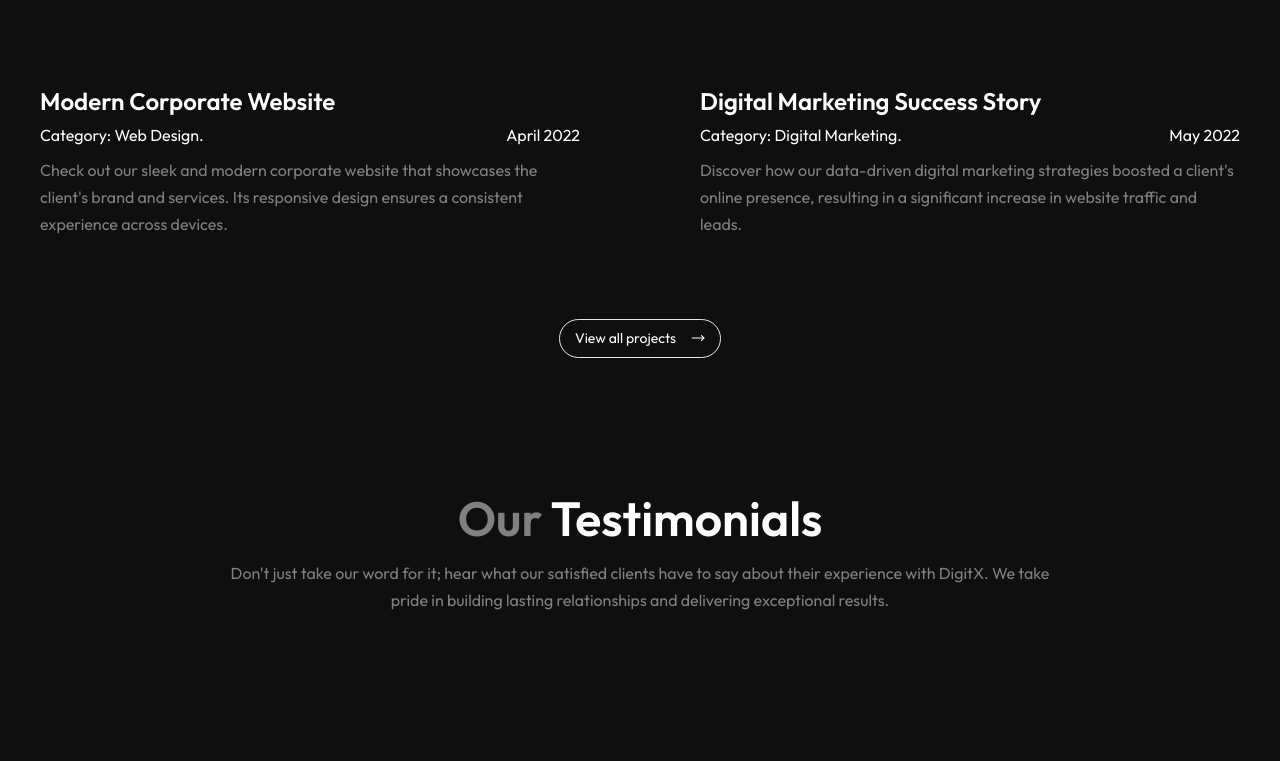
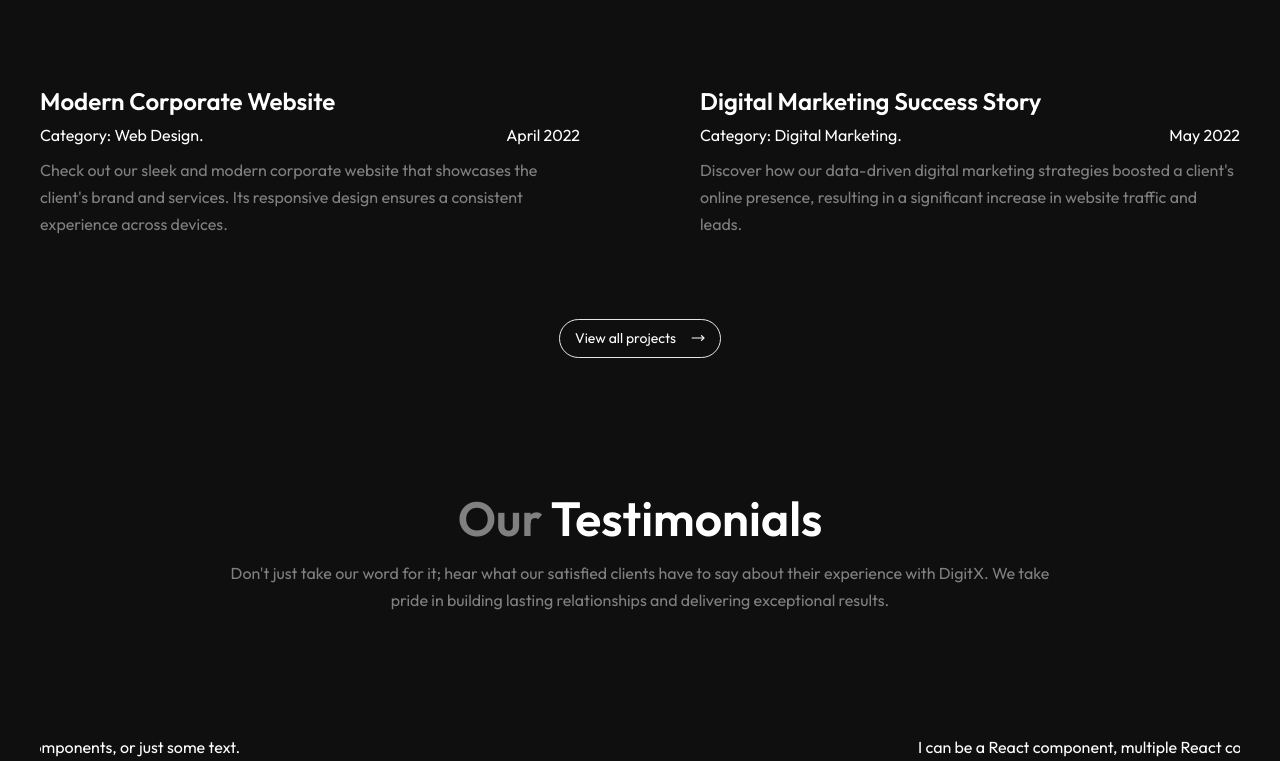
Before and after one commit to Segundavid-Dev/aerassky, a React (Vite) app: page / in a window 1280 px wide. Shown: the part 3566-4327 px from the top of the page. Before the commit the page ends 4300 px from the top, so only its background shows below. Built offline with nearby package versions, Linux system fonts and the light colour scheme.

Commit message:
feat: implemeted scrolling feature logic

```diff
--- a/src/components/home/Testimonials.tsx
+++ b/src/components/home/Testimonials.tsx
@@ -1,3 +1,5 @@
+import Marquee from "react-fast-marquee";
+
 export default function Testimonials() {
   return (
     <div>
@@ -11,6 +13,18 @@
           lasting relationships and delivering exceptional results.
         </p>
       </div>
+      <TestimonialSlider/>
     </div>
   );
 }
+
+function TestimonialSlider() {
+  return (
+    <div>
+      <Marquee>
+        I can be a React component, multiple React components, or just some
+        text.
+      </Marquee>
+    </div>
+  );
+}
```
